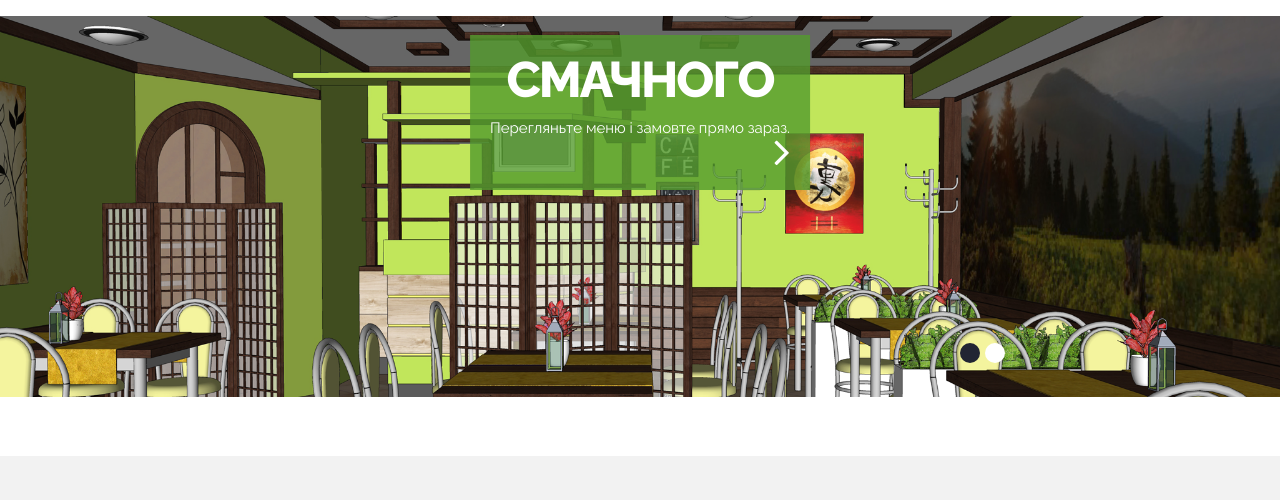
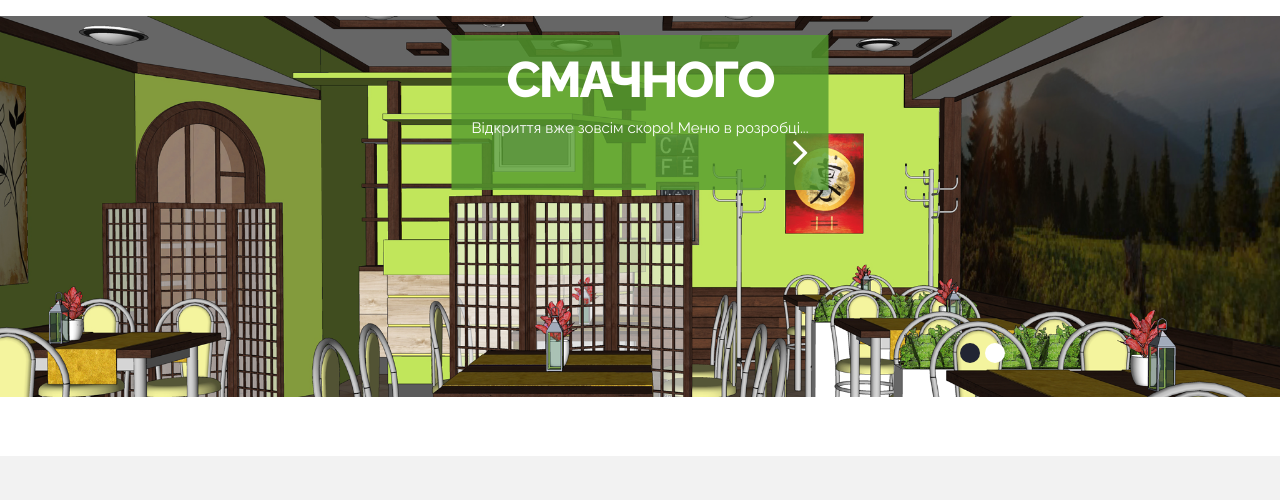
Before and after one commit to DSI-Freeangel/sattva_js, a website: page src/static/index.html in a window 1280 px wide. Shown: the part 231-731 px from the top of the page. Drawn offline with Linux system fonts and the light colour scheme; some packages are replaced by stand-ins of ours; no server answers.

Commit message:
text changes

```diff
--- a/src/static/index.html
+++ b/src/static/index.html
@@ -158,7 +158,8 @@
                   </em>
                   <div class="wrap">
                     <p>
-                      Перегляньте меню і замовте прямо зараз.
+                    	Відкриття вже зовсім скоро! Меню в розробці...
+                      <!-- Перегляньте меню і замовте прямо зараз. -->
                     </p>
                     <a itemprop="menu" href="menu.html" class="btn-link fa-angle-right"></a>
                   </div>
@@ -173,7 +174,8 @@
                   </em>
                   <div class="wrap">
                     <p>
-                      Перегляньте меню і замовте прямо зараз.
+                    	Відкриття вже зовсім скоро! Меню в розробці...
+                      <!-- Перегляньте меню і замовте прямо зараз. -->
                     </p>
                     <a href="menu.html" class="btn-link hov_prime fa-angle-right"></a>
                   </div>
```
